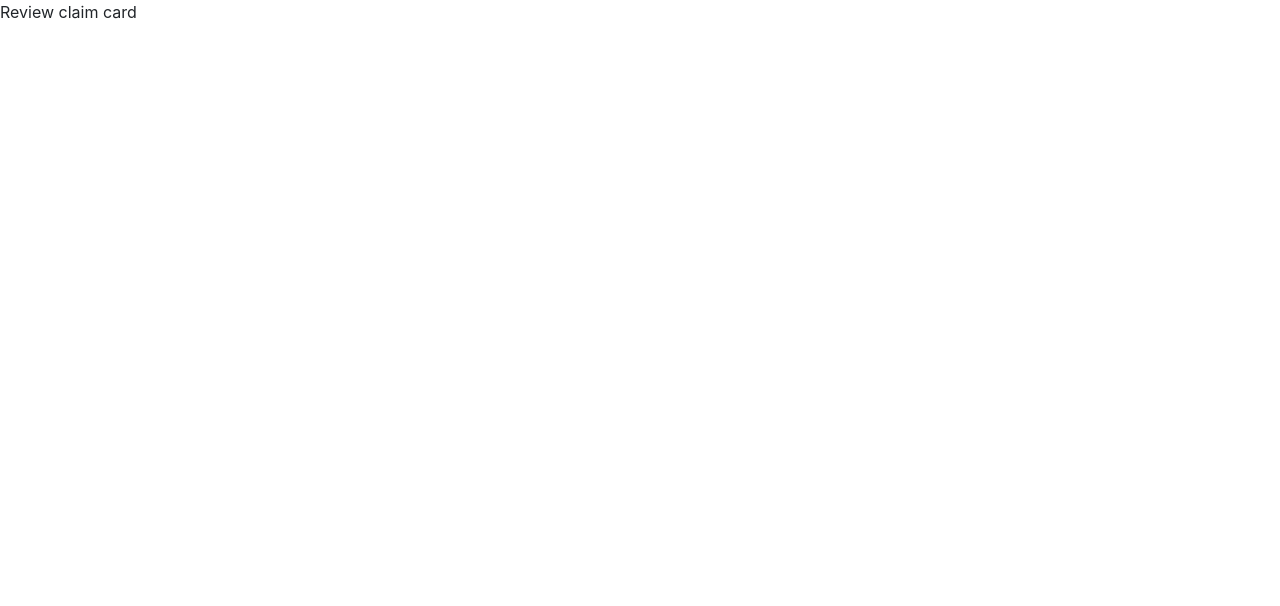
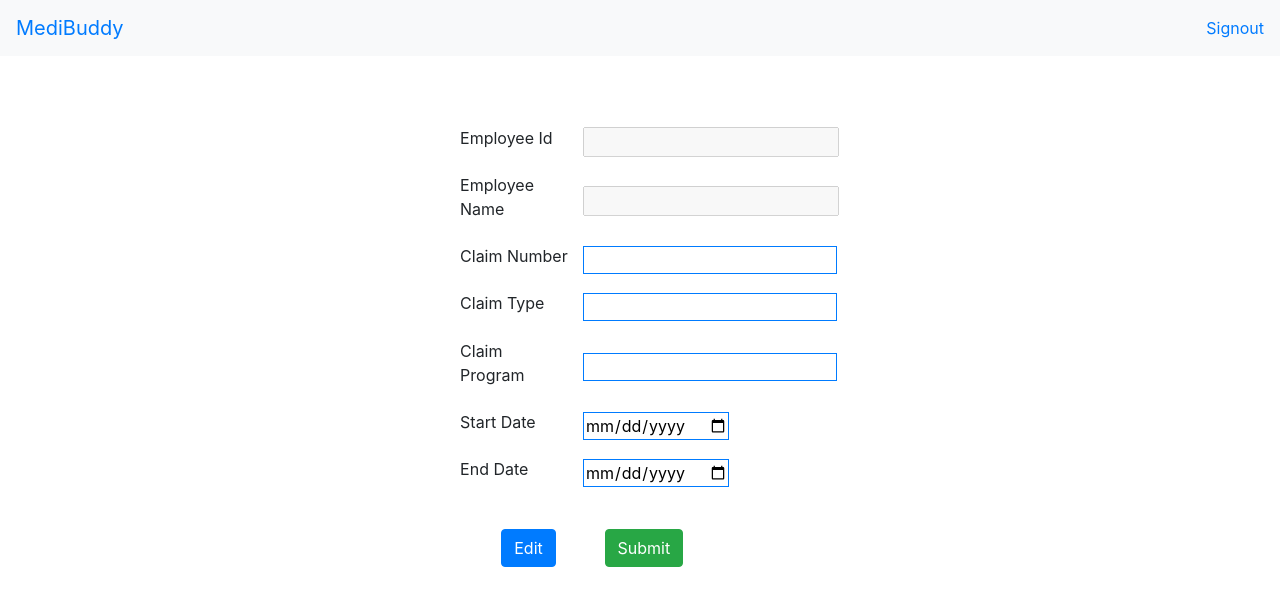
Before and after one commit to karthik1905/claim_summary, a React (Create React App) app in the folder claims-dashboard-react/: page /review in a window 1280 px wide. Shown: the top 606 px of the page. Built offline with nearby package versions, Linux system fonts and the light colour scheme; no server answers.

Commit message:
post API mapping and validation Inprogress

```diff
--- a/claims-dashboard-react/package.json
+++ b/claims-dashboard-react/package.json
@@ -4,7 +4,6 @@
   "private": true,
   "dependencies": {
     "@testing-library/jest-dom": "^4.2.4",
-    "@testing-library/react": "^9.5.0",
     "@testing-library/user-event": "^7.2.1",
     "axios": "^0.20.0",
     "bootstrap": "^4.5.2",
@@ -38,5 +37,10 @@
       "last 1 firefox version",
       "last 1 safari version"
     ]
+  },
+  "devDependencies": {
+    "@testing-library/react": "^9.5.0",
+    "jest-dom": "^4.0.0",
+    "react-test-renderer": "^16.13.1"
   }
 }
--- a/claims-dashboard-react/src/App.js
+++ b/claims-dashboard-react/src/App.js
@@ -132,6 +132,7 @@ class App extends Component {
                     type="button"
                     onClick={this.loginClick}
                     className="btn btn-primary"
+                    data-testid="button"
                   >
                     Login
                   </button>
@@ -142,6 +143,7 @@ class App extends Component {
                     type="button"
                     onClick={this.loginClick}
                     className="btn btn-primary"
+                    data-testid="Login"
                   >
                     Login
                   </button>
--- a/claims-dashboard-react/src/ReviewClaimCard.js
+++ b/claims-dashboard-react/src/ReviewClaimCard.js
@@ -1,14 +1,164 @@
-import React from 'react';
-import {useSelector} from 'react-redux';
+import React, { useEffect, useState } from "react";
+import { useSelector } from "react-redux";
+import Navbar from "./Navbar";
+import { Link } from "react-router-dom";
+import axios from "axios";
 
 const ReviewClaimCard = () => {
-    const claims = useSelector((state) => state)
-    console.log("reiew claims",claims)
-    return (
-        <div>
-            <p> Review claim card </p>
+  let claims = useSelector((state) => state.claim);
+  console.log("reiew claims", claims);
+  console.log(">>>>>>>>>>>>>>>");
+  console.log("empid",claims.empId);
+
+  const [values, setClaimsValues] = useState({});
+  useEffect(() => {
+    axios
+      .get(`http://localhost:8080/api/products/${claims.empId}`)
+      .then((response) => response.data)
+      .then((claim) => {
+        console.log(claim);
+        setClaimsValues(claim);
+      });
+      console.log("values",values);
+  }, []);
+
+  const submitClaim = (e) => {
+    let postClaims = {
+        empId: claims.empId,
+        empName: claims.empName,
+        claimNumber: (claims.claimNumber === undefined ? values.claimNumber : claims.claimNumber),
+        claimType: (claims.claimType === undefined ? values.claimType : claims.claimType),
+        claimPrograms: (claims.claimPrograms === undefined ? values.claimPrograms : claims.claimPrograms),
+        startDate: (claims.startDate === undefined ? values.startDate : claims.startDate),
+        endDate: (claims.endDate === undefined ? values.endDate : claims.endDate)
+    }
+    console.log("postclaims", postClaims);
+    axios
+    .post(`http://localhost:8080/api/products` , {postClaims})
+    .then((response) => {
+        console.log("post response ", response)
+    })
+  }
+  console.log("values1",values);
+  console.log("values2",values);
+  return (
+    <div>
+      <Navbar />
+      <div className="container-fluid">
+        <div className="editTable">
+          <table>
+            <tbody>
+            <tr>
+              <td>
+                <label>Employee Id</label>
+              </td>
+              <td>
+                <input type="text" id="empId" defaultValue={values.empId} disabled></input>
+              </td>
+            </tr>
+            <tr>
+              <td>
+                <label>Employee Name</label>
+              </td>
+              <td>
+                <input type="text" id="empName" defaultValue={values.empName} disabled></input>
+              </td>
+            </tr>
+            <tr>
+              <td>
+                <label>Claim Number</label>
+              </td>
+              <td>
+                <input
+                  type="text"
+                  id="claimNumber"
+                  className= {claims.claimNumber===undefined ? null : "border border-primary" }
+                  defaultValue={claims.claimNumber===undefined ? values.claimNumber : claims.claimNumber }
+                />
+              </td>
+            </tr>
+            <tr>
+              <td>
+                <label>Claim Type</label>
+              </td>
+              <td>
+
+              <input
+                  type="text"
+                  id="claimType"
+                  className= {claims.claimType===undefined ? null :"border border-primary" }
+                  defaultValue={claims.claimType===undefined ? values.claimType : claims.claimType}
+                />
+              </td>
+            </tr>
+            <tr>
+              <td>
+                <label>Claim Program</label>
+              </td>
+              <td>
+                <input
+                  type="text"
+                  id="claimPrograms"
+                  className= {claims.claimPrograms===undefined ? null : "border border-primary" }
+                  defaultValue={claims.claimPrograms===undefined ? values.claimPrograms : claims.claimPrograms }
+                />
+              </td>
+            </tr>
+            <tr>
+              <td>
+                <label>Start Date</label>
+              </td>
+              <td>
+                <input
+                  type="date"
+                  id="startDate"
+                  className= {claims.startDate=== undefined ? null : "border border-primary" }
+                  defaultValue={claims.startDate===undefined ? values.startDate : claims.startDate}
+                />
+              </td>
+            </tr>
+            <tr>
+              <td>
+                <label>End Date</label>
+              </td>
+              <td>
+                <input
+                  type="date"
+                  className= {claims.endDate===undefined ? null : "border border-primary" }
+                  defaultValue={claims.endDate===undefined ? values.endDate : claims.endDate }
+                  id="endDate"
+                />
+              </td>
+            </tr>
+            </tbody>
+          </table>
+          <div className="editTableBtn">
+            <span>
+            <Link  to={`/add/${values.empId}`}>
+                <button
+                  type="button"
+                  className="btn btn-primary"
+                >
+                  Edit
+                </button>
+              </Link>
+            </span>
+            <span>
+              <Link to={`/review`}>
+                <button
+                  type="button"
+                    onClick={(e) => submitClaim(e)}
+                  className="btn btn-success"
+                >
+                  Submit
+                </button>
+              </Link>
+            </span>
+          </div>
         </div>
-    );
+      </div>
+    </div>
+  );
 };
 
 export default ReviewClaimCard;
--- a/claims-dashboard-react/src/UpdateClaim.js
+++ b/claims-dashboard-react/src/UpdateClaim.js
@@ -44,15 +44,15 @@ const UpdateClaim = () => {
     let number = value.claimNumber;
     return (
       <tr>
+        <td>{value.empId}</td>
         <td>{value.claimNumber}</td>
         <td>{value.empName}</td>
-        <td>{value.empId}</td>
         <td>{value.claimType}</td>
         <td>{value.claimPrograms}</td>
         <td>{value.startDate}</td>
         <td>{value.endDate}</td>
         <td>
-        <Link  to={`/add/${value.claimNumber}`}>
+        <Link  to={`/add/${value.empId}`}>
           <button
             type="button"
             className="btn btn-primary"
--- a/claims-dashboard-react/src/formUpdationValidation.js
+++ b/claims-dashboard-react/src/formUpdationValidation.js
@@ -1,4 +1,5 @@
 export default function formValidation(userData){
+    console.log("userdata",userData);
     let claimNum  = "";
     claimNum  = userData.claimNumber;
     let claimPrgm = "";
@@ -9,18 +10,16 @@ export default function formValidation(userData){
     let lettersAlphaNumeric = /^[0-9a-zA-Z-]+$/;
     let dateReg = /^\d{4}([./-])\d{2}\1\d{2}$/
     console.log("formvalidation",userData);
-    if(claimNum.length === 0){
+    if (!claimNum.match(lettersAlphaNumeric))
+	{
+        errors.claimNumberError =  "No Special Characters allowed";
+	} else if(claimNum.length === 0){
         errors.claimNumberError = "Cannot be empty";
     }
-    else if (!claimNum.match(lettersAlphaNumeric))
-	{
-        errors.claimNumberError =  "No Special Characters allowed";
-	}
-	if (claimPrgm.length === 0) {
+    if (claimPrgm.length > 20) {
+        errors.claimProgramsError  = "Please enter maximum of 20 digits";
+    } else if (claimPrgm.length === 0) {
         errors.claimProgramsError = "Cannot be empty";
-    }
-    else if (claimPrgm.length > 20) {
-        errors.claimProgramsError  = "Please enter maximum of 20 digits";
     }
     if (!startDate.match(dateReg)) {
         errors.startDateError = "Please enter the valid date";
--- a/claims-dashboard-react/src/reducers/claimReducer.js
+++ b/claims-dashboard-react/src/reducers/claimReducer.js
@@ -10,6 +10,7 @@ const initialstate = {
 
 const claimReducer = (state = initialstate, action) => {
     const {type,payload} = action;
+    console.log(action.payload);
     switch (type) {
         case 'EDIT':
             return {
@@ -18,8 +19,10 @@ const claimReducer = (state = initialstate, action) => {
                 empName: payload.empName,
                 claimNumber: payload.claimNumber,
                 claimType: payload.claimType,
-                claimPrograms: payload.claimPrograms
-            }
+                claimPrograms: payload.claimPrograms,
+                startDate: payload.startDate,
+                endDate: payload.endDate
+            };
         default:
             return state;
     }
--- a/claims-dashboard-react/src/useFormValidation.js
+++ b/claims-dashboard-react/src/useFormValidation.js
@@ -35,6 +35,15 @@ const[updatedUserData,setUpdatedUser]=useState({
             ...updatedUserData,
             [id]:value
         })
+        setErrors(updatedUserData);
+        if(errors.length === 0)
+            setTable({
+                table: true
+            })
+        else
+            setTable({
+                table: false
+            })
     }
 
     const handleTableData = (e) => {
```
Also changed, not shown: claims-dashboard-react/src/EditClaim.js (+15 -14 lines), 2 other files (tests, documents, lock files or other folders).
